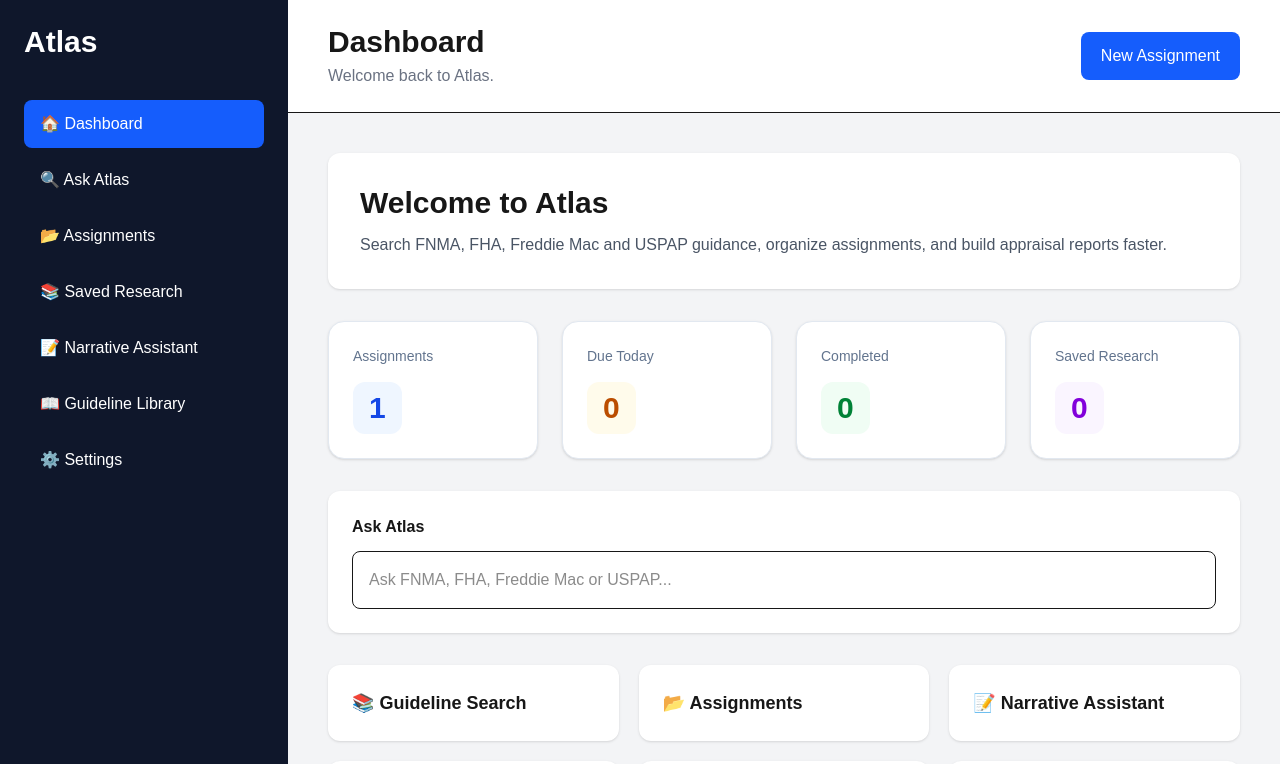
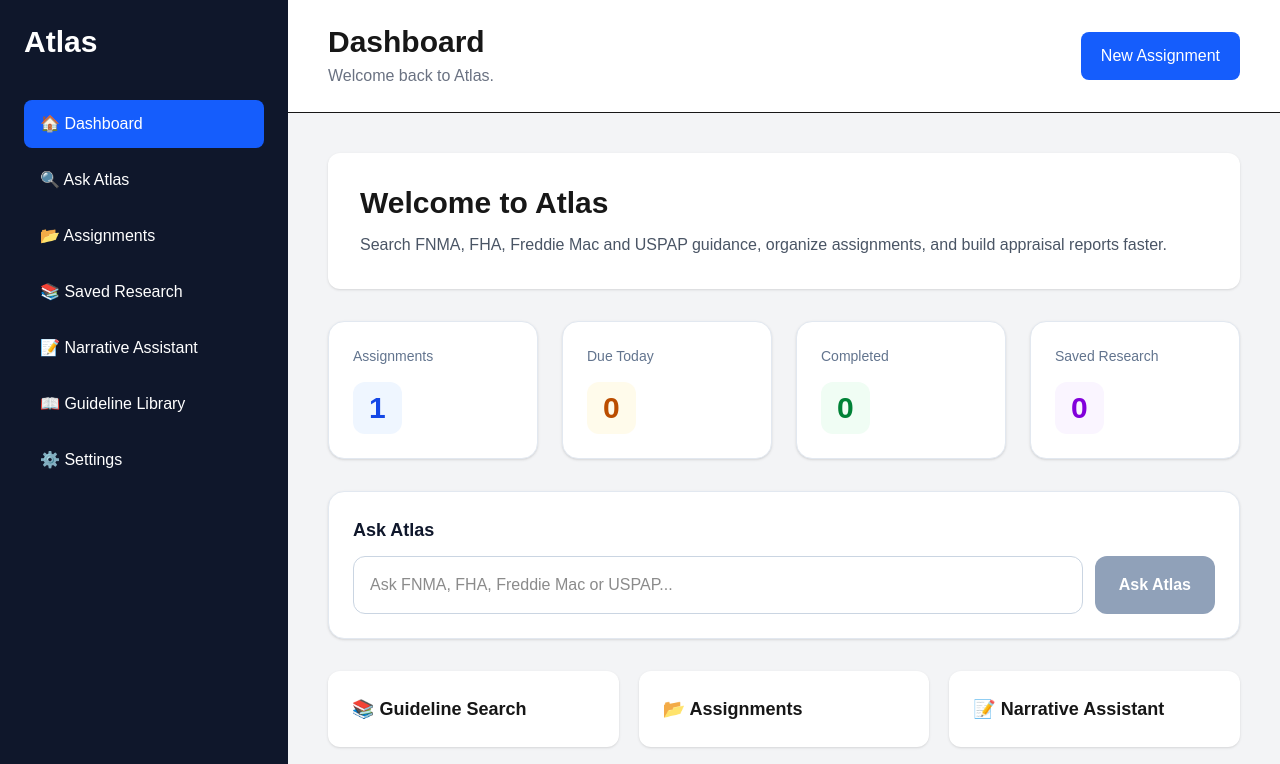
Before and after one commit to k-mccook/Atlas-Platform, a Next.js app: page /dashboard in a window 1280 px wide. Shown: the top 764 px of the page. Built offline with nearby package versions, Linux system fonts and the light colour scheme; no server answers.

Commit message:
Sprint 15 - Ask Atlas API and document listing

```diff
--- /dev/null
+++ b/app/api/ask-atlas/route.ts
@@ -0,0 +1,26 @@
+import { NextResponse } from 'next/server';
+
+export async function POST(request: Request) {
+  try {
+    const body = await request.json();
+
+    const question = body.question;
+
+    if (!question) {
+      return NextResponse.json(
+        { error: 'Question is required.' },
+        { status: 400 }
+      );
+    }
+
+    return NextResponse.json({
+      answer:
+        'Atlas received your question. The AI connection will be added next.',
+    });
+  } catch {
+    return NextResponse.json(
+      { error: 'Unable to process the request.' },
+      { status: 500 }
+    );
+  }
+}
--- a/app/components/DocumentManager.tsx
+++ b/app/components/DocumentManager.tsx
@@ -1,19 +1,56 @@
 'use client';
 
-import { useRef, useState } from 'react';
+import { useEffect, useRef, useState } from 'react';
 import { supabase } from '../lib/supabase';
 
 interface DocumentManagerProps {
   assignmentId: string;
 }
 
+type DocumentFile = {
+  name: string;
+  path: string;
+  created_at: string;
+};
+
 export default function DocumentManager({
   assignmentId,
 }: DocumentManagerProps) {
   const fileInputRef = useRef<HTMLInputElement>(null);
 
+  const [documents, setDocuments] = useState<DocumentFile[]>([]);
   const [uploading, setUploading] = useState(false);
   const [message, setMessage] = useState('');
+
+  const loadDocuments = async () => {
+    const { data, error } = await supabase.storage
+      .from('assignment-documents')
+      .list(assignmentId, {
+        sortBy: {
+          column: 'created_at',
+          order: 'desc',
+        },
+      });
+
+    if (error) {
+      console.error('Could not load documents:', error);
+      return;
+    }
+
+    const files = (data || [])
+      .filter((file) => file.name)
+      .map((file) => ({
+        name: file.name,
+        path: `${assignmentId}/${file.name}`,
+        created_at: file.created_at || '',
+      }));
+
+    setDocuments(files);
+  };
+
+  useEffect(() => {
+    void loadDocuments();
+  }, [assignmentId]);
 
   const handleUpload = async (
     event: React.ChangeEvent<HTMLInputElement>
@@ -27,7 +64,7 @@
 
     try {
       const fileExtension = file.name.split('.').pop();
-      const fileName = `${Date.now()}.${fileExtension}`;
+      const fileName = `${Date.now()}-${file.name}`;
       const filePath = `${assignmentId}/${fileName}`;
 
       const { error } = await supabase.storage
@@ -39,8 +76,10 @@
       }
 
       setMessage(`Successfully uploaded: ${file.name}`);
+
+      await loadDocuments();
     } catch (error) {
-      console.error(error);
+      console.error('Upload error:', error);
       setMessage('Upload failed. Please try again.');
     } finally {
       setUploading(false);
@@ -49,6 +88,20 @@
         fileInputRef.current.value = '';
       }
     }
+  };
+
+  const openDocument = async (path: string) => {
+    const { data, error } = await supabase.storage
+      .from('assignment-documents')
+      .createSignedUrl(path, 3600);
+
+    if (error) {
+      console.error('Could not open document:', error);
+      setMessage('Could not open this document.');
+      return;
+    }
+
+    window.open(data.signedUrl, '_blank');
   };
 
   return (
@@ -75,14 +128,43 @@
         onChange={handleUpload}
       />
 
-      {message ? (
+      {message && (
         <div className="mt-4 rounded-xl bg-slate-50 p-3 text-sm text-slate-700">
           {message}
         </div>
-      ) : (
+      )}
+
+      {documents.length === 0 ? (
         <p className="mt-6 text-sm text-slate-500">
           No documents uploaded yet.
         </p>
+      ) : (
+        <div className="mt-6 space-y-3">
+          {documents.map((document) => (
+            <div
+              key={document.path}
+              className="flex items-center justify-between gap-4 rounded-xl border border-slate-200 bg-slate-50 p-4"
+            >
+              <div className="min-w-0">
+                <p className="truncate text-sm font-semibold text-slate-900">
+                  {document.name}
+                </p>
+
+                <p className="mt-1 text-xs text-slate-500">
+                  Uploaded document
+                </p>
+              </div>
+
+              <button
+                type="button"
+                onClick={() => openDocument(document.path)}
+                className="shrink-0 rounded-lg border border-slate-300 bg-white px-3 py-2 text-sm font-semibold text-slate-700 hover:bg-slate-100"
+              >
+                View
+              </button>
+            </div>
+          ))}
+        </div>
       )}
     </div>
   );
--- a/app/components/SearchBar.tsx
+++ b/app/components/SearchBar.tsx
@@ -1,14 +1,84 @@
+'use client';
+
+import { useState } from 'react';
+
 export default function SearchBar() {
+  const [question, setQuestion] = useState('');
+  const [answer, setAnswer] = useState('');
+  const [loading, setLoading] = useState(false);
+
+  const askAtlas = async () => {
+    if (!question.trim()) return;
+
+    setLoading(true);
+    setAnswer('');
+
+    try {
+      const response = await fetch('/api/ask-atlas', {
+        method: 'POST',
+        headers: {
+          'Content-Type': 'application/json',
+        },
+        body: JSON.stringify({
+          question,
+        }),
+      });
+
+      const data = await response.json();
+
+      if (!response.ok) {
+        throw new Error(data.error || 'Something went wrong.');
+      }
+
+      setAnswer(data.answer);
+    } catch (error) {
+      console.error(error);
+      setAnswer('Atlas could not process your question.');
+    } finally {
+      setLoading(false);
+    }
+  };
+
   return (
-    <div className="rounded-xl bg-white p-6 shadow">
-      <label className="mb-3 block font-semibold">
+    <div className="rounded-2xl border border-slate-200 bg-white p-6 shadow-sm">
+      <label className="mb-3 block text-lg font-semibold text-slate-900">
         Ask Atlas
       </label>
 
-      <input
-        className="w-full rounded-lg border p-4"
-        placeholder="Ask FNMA, FHA, Freddie Mac or USPAP..."
-      />
+      <div className="flex flex-col gap-3 sm:flex-row">
+        <input
+          value={question}
+          onChange={(event) => setQuestion(event.target.value)}
+          onKeyDown={(event) => {
+            if (event.key === 'Enter') {
+              void askAtlas();
+            }
+          }}
+          className="flex-1 rounded-xl border border-slate-300 p-4 outline-none transition focus:border-blue-500 focus:ring-2 focus:ring-blue-100"
+          placeholder="Ask FNMA, FHA, Freddie Mac or USPAP..."
+        />
+
+        <button
+          type="button"
+          onClick={() => void askAtlas()}
+          disabled={loading || !question.trim()}
+          className="rounded-xl bg-slate-900 px-6 py-3 font-semibold text-white transition hover:bg-blue-700 disabled:cursor-not-allowed disabled:bg-slate-400"
+        >
+          {loading ? 'Thinking...' : 'Ask Atlas'}
+        </button>
+      </div>
+
+      {answer && (
+        <div className="mt-5 rounded-xl border border-blue-100 bg-blue-50 p-5">
+          <p className="text-sm font-semibold text-blue-900">
+            Atlas
+          </p>
+
+          <p className="mt-2 text-sm leading-7 text-slate-700">
+            {answer}
+          </p>
+        </div>
+      )}
     </div>
   );
 }
```
